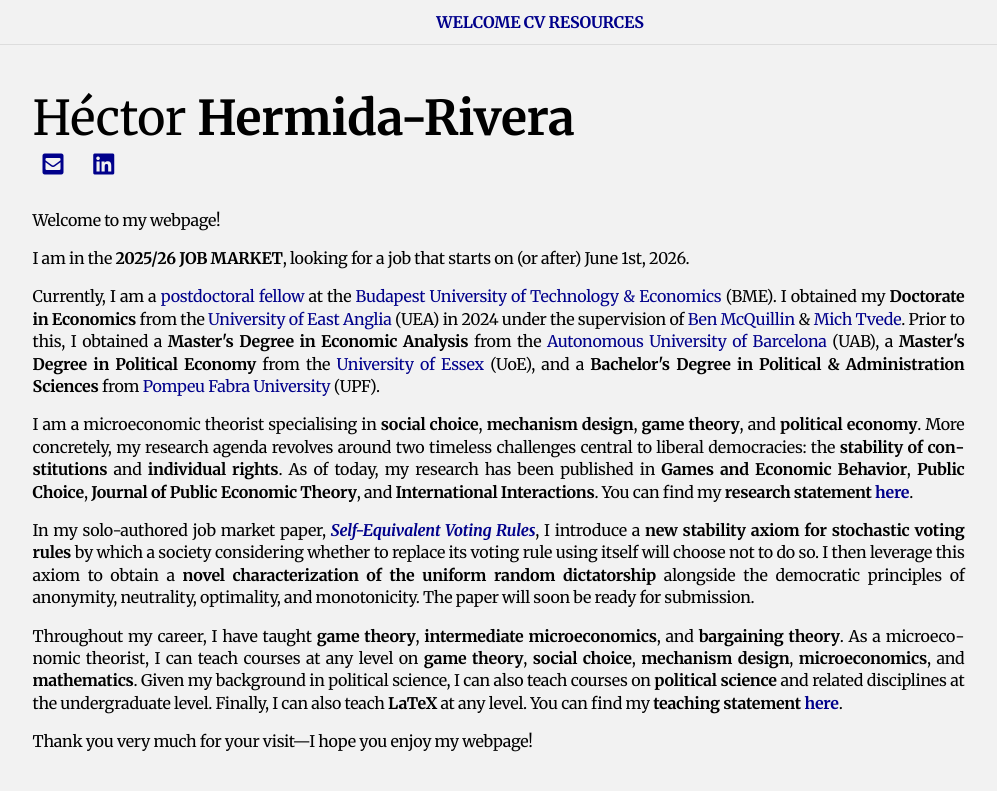
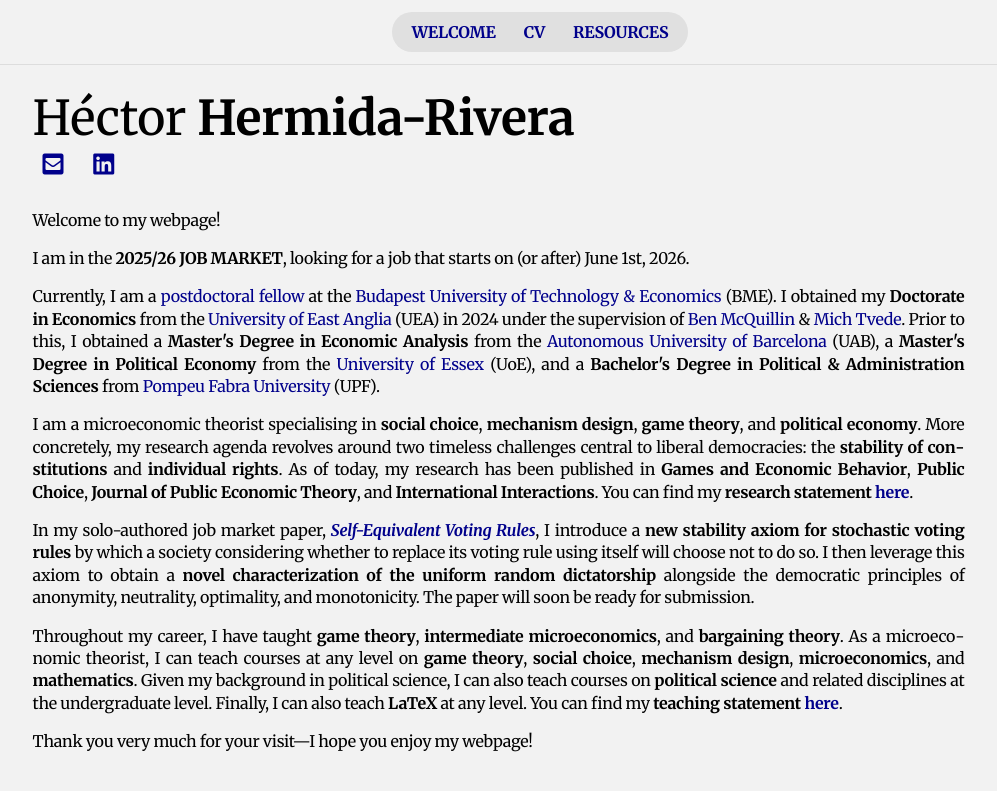
Before and after one commit to HectorHermidaRivera/hectorhermidarivera.github.io, a Jekyll site: the page built from index.md, in a window 1280 px wide. Shown: the top 791 px of the page, without its empty margins (100-1097 px from the left). Built offline with Jekyll 4.4.1, drawn with Linux system fonts in a browser that asks for light colours; a style sheet for code colours, icons or effects is not loaded.

Commit message:
Update style.css

```diff
--- a/assets/css/style.css
+++ b/assets/css/style.css
@@ -34,26 +34,33 @@ body {
 .top-nav {
   position: fixed;
   top: 0;
+  width: 100%;
+  display: flex;
+  justify-content: center;  /* centers the pill horizontally */
+  padding: 12px 0;
+  background-color: #f2f2f2;
   z-index: 999;
-  width: 100%;
-  max-width: 100%;
-  background-color: #f2f2f2;
-  padding: 12px 0;
-  display: flex;
-  justify-content: center;
-  gap: 40px;
   border-bottom: 1px solid #ddd;
 }
 
-.top-nav a {
-  color: #00008B !important;
-  text-decoration: none;
-  font-weight: 700 !important;
+.top-nav .link-group {
+  display: flex;
+  gap: 20px;                   /* spacing between links */
+  padding: 6px 20px;           /* inside the pill */
+  border-radius: 25px;         /* rounded pill shape */
+  background-color: #e0e0e0;   /* pill background */
+  align-items: center;
 }
 
-.top-nav a:hover {
-  text-decoration: none !important;
-  color: #000044 !important;
+.top-nav .link-group a {
+  color: #00008B;
+  text-decoration: none;
+  font-weight: 700;
+  padding: 4px 8px;            /* optional, for extra click area */
+}
+
+.top-nav .link-group a:hover {
+  color: #000044;
 }
 
 /* BODY */
@@ -67,6 +74,15 @@ body {
   word-spacing: -0.01em;
   font-feature-settings: "kern" 1, "liga" 1, "clig" 1, "calt" 1;
   text-rendering: optimizeLegibility;
+}
+
+.top-nav .link-group {
+  display: flex;
+  gap: 12px;                  /* space between links */
+  padding: 6px 12px;          /* inside the pill */
+  border-radius: 25px;        /* rounded pill shape */
+  background-color: #e0e0e0;  /* pill color */
+  align-items: center;
 }
 
 /* PARAGRAPH SPACING */
```
